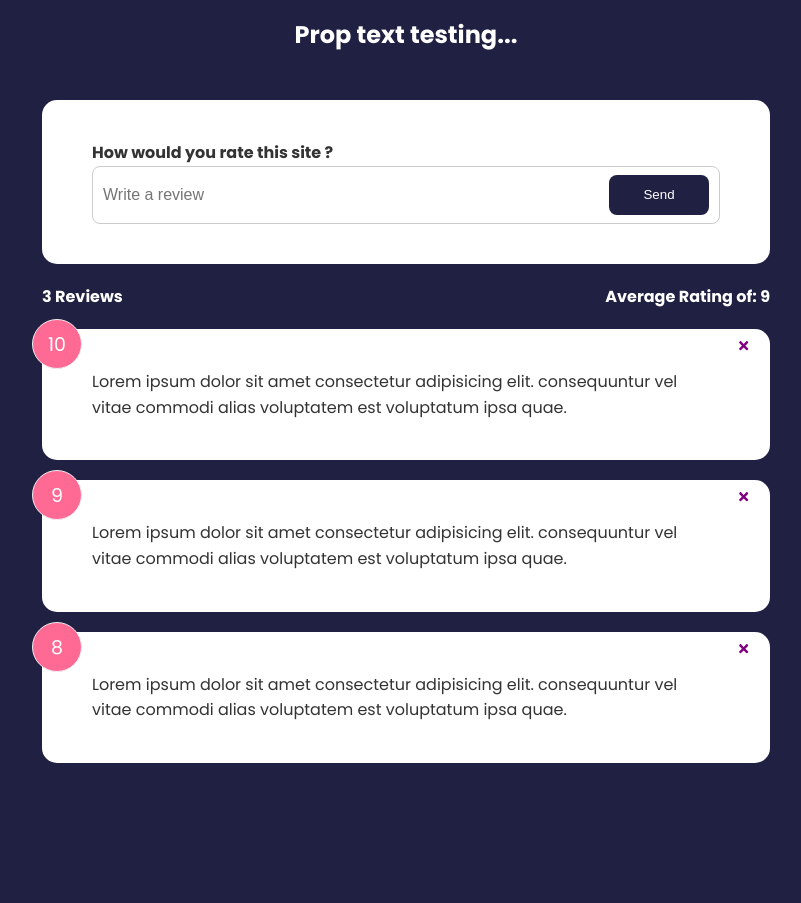
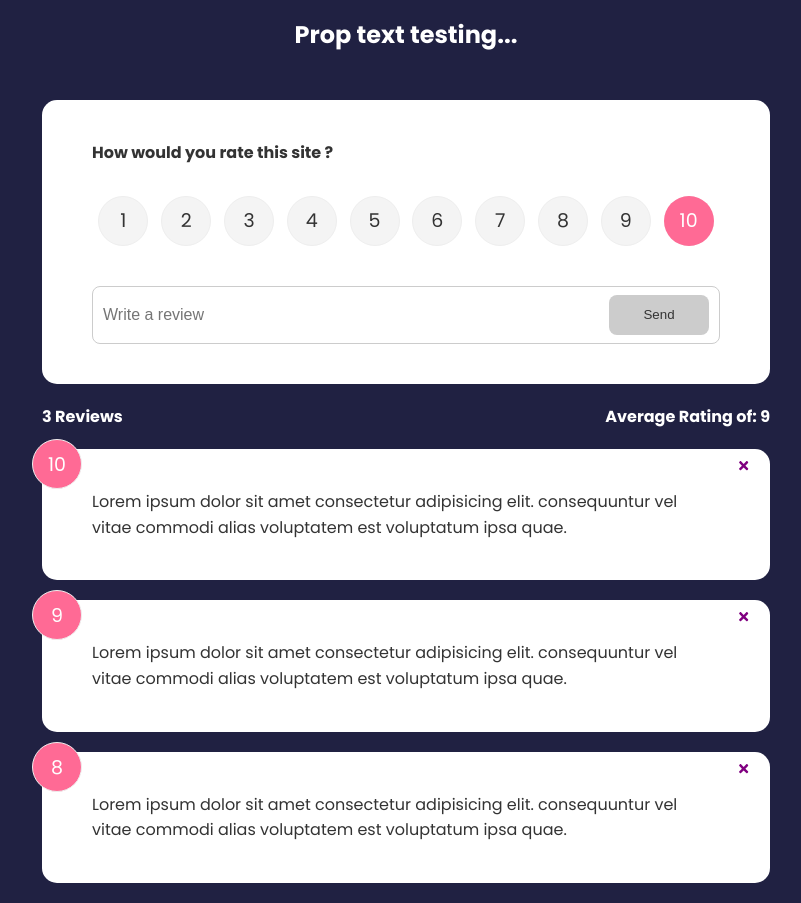
Before and after one commit to nunesxd/react_feedback_app, a React (Create React App) app: page / in a window 1280 px wide. Shown: the whole page, without its empty margins (234-1035 px from the left). Before the commit the page ends 800 px from the top, so only its background shows below. Built offline with nearby package versions, Linux system fonts and the light colour scheme; the HTML template or start-up script is replaced by a standard one.

Commit message:
Criação do arquivo RatingSelect e implementação das funcionalidades

```diff
--- a/src/components/FeedbackForm.jsx
+++ b/src/components/FeedbackForm.jsx
@@ -1,21 +1,42 @@
 import React, { useState } from 'react';
-import Card from './shared/Card'
-import Button from './shared/Button'
+import RatingSelect from './RatingSelect';
+import Card from './shared/Card';
+import Button from './shared/Button';
 
 function FeedbackForm() {
     const [text, setText] = useState( '' );
+    const [rating, setRating] = useState( 10 );
+    const [btnDisabled, setBtnDisabled] = useState( true );
+    const [message, setMessage] = useState( '' );
 
-    const handleTextChange = (event) => {setText(event.target.value);};
+    const handleTextChange = (event) => {
+        if(text === '') {
+            setBtnDisabled(true);
+            setMessage(null);
+        } else if(text !== '' && text.trim().length <= 10) {
+            setBtnDisabled(true);
+            setMessage('Text must be at least 10 characters');
+        } else {
+            setBtnDisabled(false);
+            setMessage(null);
+        }
+
+        setText(event.target.value);
+    };
 
     return (
         <Card>
             <form>
                 <h4>How would you rate this site ?</h4>
 
+                <RatingSelect select={ (rating) => setRating(rating) } />
+
                 <div className="input-group">
                     <input onChange={ handleTextChange } type="text" placeholder='Write a review' value={ text } />
-                    <Button type='submit'>Send</Button>
+                    <Button type='submit' isDisabled={ btnDisabled }>Send</Button>
                 </div>
+
+                { message && <div className="message">{ message }</div> }
             </form>
         </Card>
     )
--- /dev/null
+++ b/src/components/RatingSelect.jsx
@@ -0,0 +1,30 @@
+import React, { useState } from 'react';
+
+function RatingSelect({ select }) {
+    const [selected, setSelected] = useState( 10 );
+
+    const handleChange = (event) => {
+        setSelected(+event.target.value);
+        select(+event.target.value);
+    }
+
+    return (
+        <ul className='rating'>
+          {Array.from({ length: 10 }, (_, i) => (
+            <li key={`rating-${i + 1}`}>
+              <input
+                type='radio'
+                id={`num${i + 1}`}
+                name='rating'
+                value={i + 1}
+                onChange={handleChange}
+                checked={selected === i + 1}
+              />
+              <label htmlFor={`num${i + 1}`}>{i + 1}</label>
+            </li>
+          ))}
+        </ul>
+      )
+}
+
+export default RatingSelect
```
